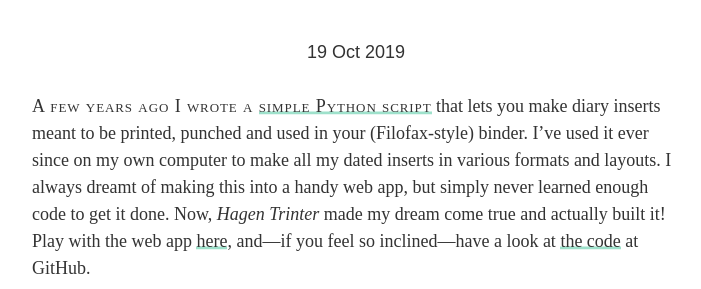
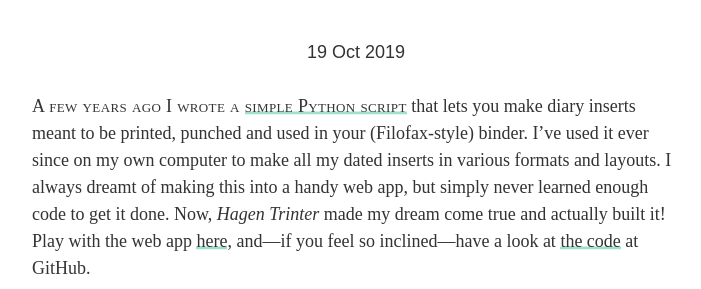
Before and after one commit to hertze/hertze.github.io, a Jekyll site: the page built from _posts/2019-10-19-alfie-webb.md, in a window 1280 px wide. Shown: the part 247-536 px from the top of the page, without its empty margins (284-985 px from the left). Built offline with Jekyll 4.4.1, drawn with Linux system fonts in a browser that asks for light colours; some web fonts are replaced.

Commit message:
Tighter small caps.

```diff
--- a/assets/main.css
+++ b/assets/main.css
@@ -158,7 +158,7 @@ strong {
 	font-variant-caps: small-caps;
 	font-feature-settings: "smcp";
 	font-weight: normal;
-	letter-spacing: 0.05em;
+	letter-spacing: 0.02em;
 }
 
 em {
```
